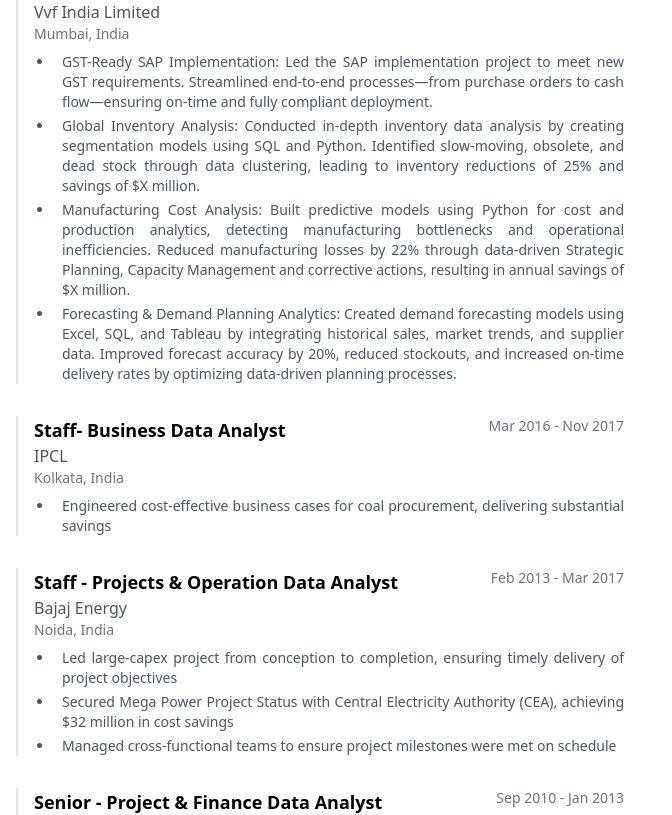
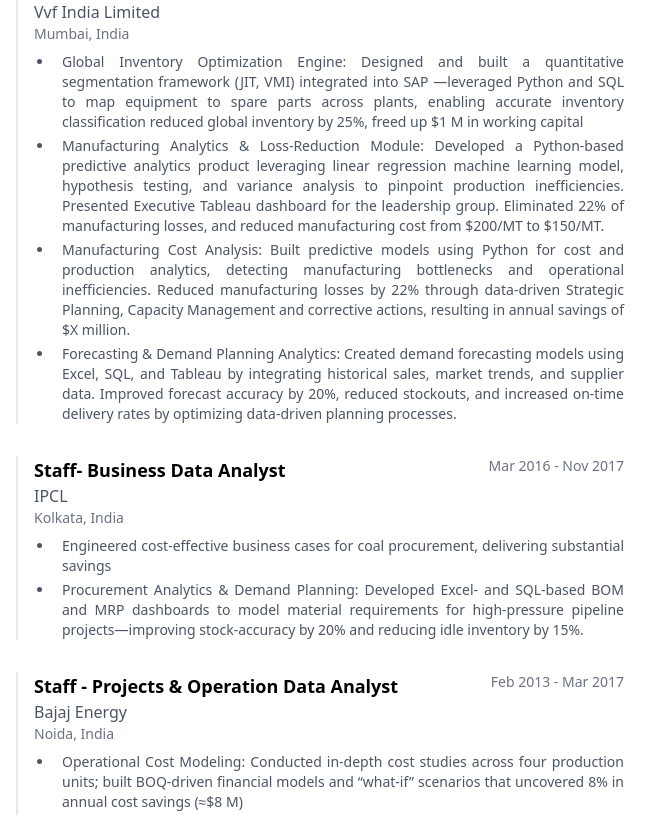
Before and after one commit to Abhinav0905/Abhinav0905.github.io, a React (Vite) app: page / in a window 1280 px wide. Shown: the part 2320-3135 px from the top of the page, without its empty margins (0-672 px from the left). Built offline with nearby package versions, Linux system fonts and the light colour scheme; no server answers.

Commit message:
Update experience section

```diff
--- a/src/components/Experience.tsx
+++ b/src/components/Experience.tsx
@@ -40,8 +40,8 @@
     location: 'Mumbai, India',
     period: 'Dec 2017 - Aug 2022',
     description: [
-      'GST-Ready SAP Implementation: Led the SAP implementation project to meet new GST requirements. Streamlined end-to-end processes—from purchase orders to cash flow—ensuring on-time and fully compliant deployment.', // Updated description
-      'Global Inventory Analysis: Conducted in-depth inventory data analysis by creating segmentation models using SQL and Python. Identified slow-moving, obsolete, and dead stock through data clustering, leading to inventory reductions of 25% and savings of $X million.', // Updated description
+      'Global Inventory Optimization Engine: Designed and built a quantitative segmentation framework (JIT, VMI) integrated into SAP —leveraged Python and SQL to map equipment to spare parts across plants, enabling accurate inventory classification reduced global inventory by 25%, freed up $1 M in working capital',
+      'Manufacturing Analytics & Loss-Reduction Module: Developed a Python-based predictive analytics product leveraging linear regression machine learning model, hypothesis testing, and variance analysis to pinpoint production inefficiencies. Presented Executive Tableau dashboard for the leadership group.  Eliminated 22% of manufacturing losses, and reduced manufacturing cost from $200/MT to $150/MT.',
       'Manufacturing Cost Analysis: Built predictive models using Python for cost and production analytics, detecting manufacturing bottlenecks and operational inefficiencies. Reduced manufacturing losses by 22% through data-driven Strategic Planning, Capacity Management and corrective actions, resulting in annual savings of $X million.', // Updated description
       'Forecasting & Demand Planning Analytics: Created demand forecasting models using Excel, SQL, and Tableau by integrating historical sales, market trends, and supplier data. Improved forecast accuracy by 20%, reduced stockouts, and increased on-time delivery rates by optimizing data-driven planning processes.' // Updated description
     ]
@@ -53,6 +53,7 @@
     period: 'Mar 2016 - Nov 2017',
     description: [
       'Engineered cost-effective business cases for coal procurement, delivering substantial savings',
+      'Procurement Analytics & Demand Planning: Developed Excel- and SQL-based BOM and MRP dashboards to model material requirements for high-pressure pipeline projects—improving stock‐accuracy by 20% and reducing idle inventory by 15%.'
     ]
   },
   {
@@ -61,6 +62,7 @@
     location: 'Noida, India',
     period: 'Feb 2013 - Mar 2017',
     description: [
+      'Operational Cost Modeling: Conducted in-depth cost studies across four production units; built BOQ-driven financial models and “what-if” scenarios that uncovered 8% in annual cost savings (≈$8 M)',
       'Led large-capex project from conception to completion, ensuring timely delivery of project objectives',
       'Secured Mega Power Project Status with Central Electricity Authority (CEA), achieving $32 million in cost savings',
       'Managed cross-functional teams to ensure project milestones were met on schedule'
```
Also changed, not shown: 5 other files (tests, documents, lock files or other folders).
